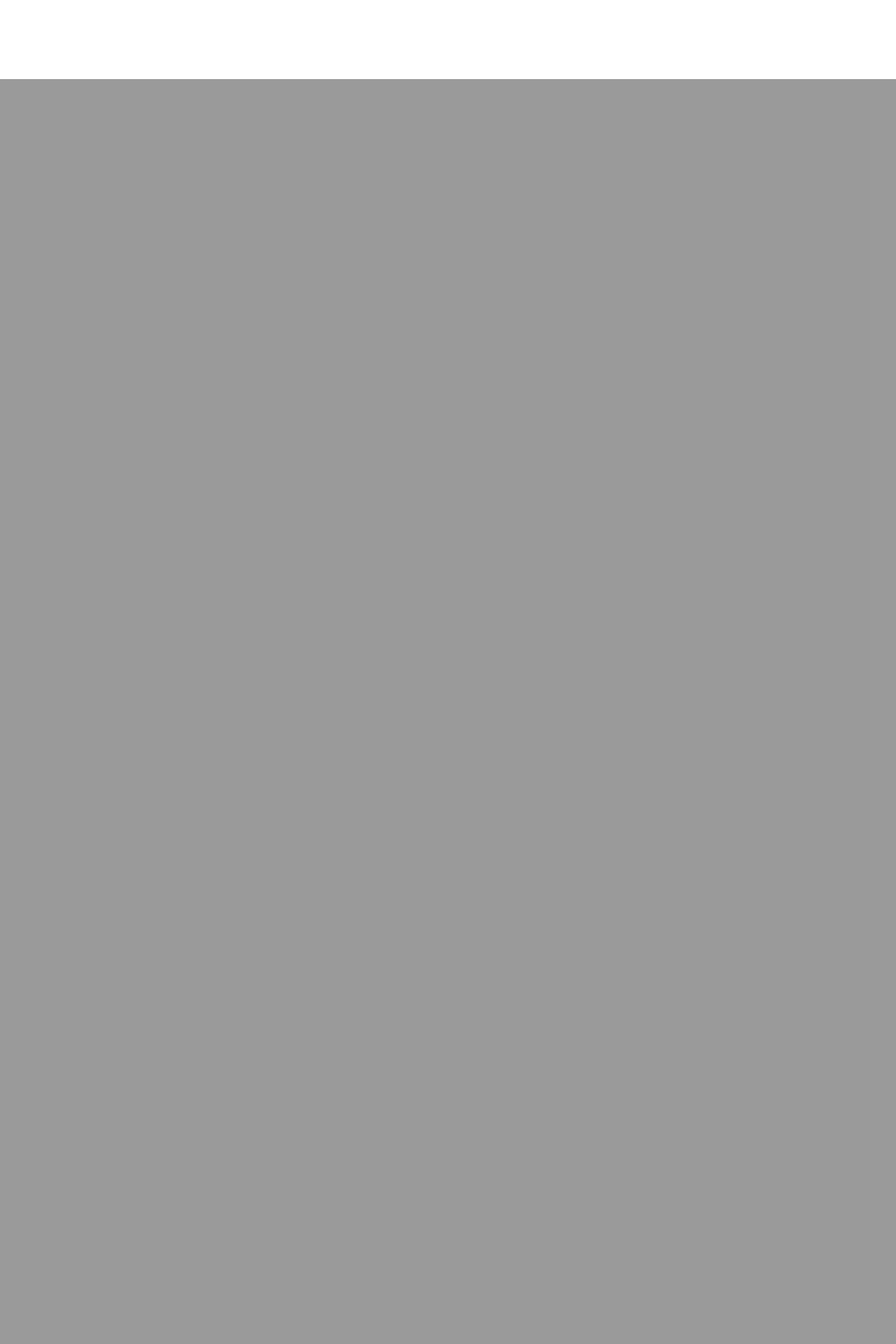
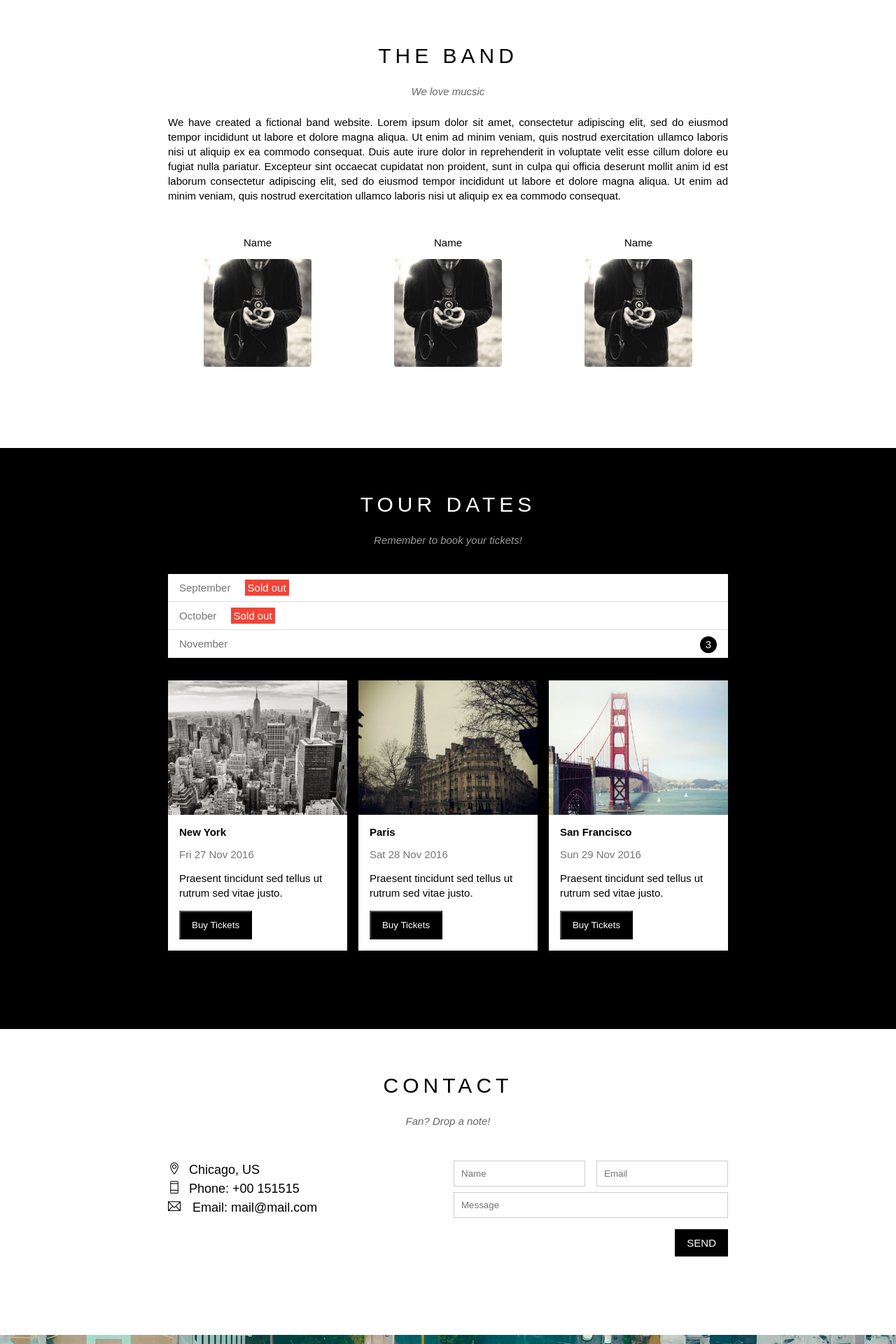
Before and after one commit to danbaonguyen2001/WebBand_W3, a PHP site: page / in a window 1280 px wide. Shown: the part 687-2607 px from the top of the page at 70% size. Before the commit the page ends 800 px from the top, so only its background shows below. Run offline with PHP 8.4, Linux system fonts and the light colour scheme.

Commit message:
first-commit

```diff
--- a/assets/css/style.css
+++ b/assets/css/style.css
@@ -8,6 +8,47 @@ html{
     font-family: Arial, Helvetica, sans-serif;
 
 }
+.mt-8{
+    margin-top: 8px !important;
+}
+.mt-16{
+    margin-top: 16px !important;
+}
+/*commom*/
+.clear{
+    clear: both;
+}
+.text-white{
+    color: #fff !important ;
+}
+.row{
+    margin-left: -8px;
+    margin-right: -8px;
+}
+.row::after{
+    content: "";
+    display: block;
+    clear: both;
+}
+.col{
+    float: left;
+    padding-left: 8px;
+    padding-right: 8px;
+}
+.col-half{
+    width: 50%;
+}
+.col-third{
+    width: 33.33333%;
+}
+.col-full{
+    width: 100%;
+}
+.text-center{
+    text-align: center !important;
+}
+
+/*Main*/
 /*
 vi tri
 kich thuoc(width,height)
@@ -114,7 +155,7 @@ kieu dang
     font-weight: 450;
     margin-bottom: 20px;
 }
-#slider .text-decription
+#slider .text-description
 {
     font-size: 20px;
 }
@@ -122,7 +163,253 @@ kieu dang
 #content{
 
 }
+#content .content-section{
+    width: 800px;
+    padding: 64px 0 112px;
+    margin-left: auto;
+    margin-right: auto;
+}#content .section-heading{
+    font-size: 30px;
+    text-align: center;
+    font-weight: 500;
+    letter-spacing: 6px;
+}#content .section-sub-heading{
+    font-size: 15px;
+    text-align: center;
+    margin-top: 25px;
+    font-style: italic;
+   opacity: 0.6;
+}
+#content .about-text{
+    margin-top: 25px;
+    font-size: 15px;
+    text-align: justify;
+    line-height: 1.4;
+}
+
+#content .member-name{
+    font-size: 15px;
+
+}
+#content .member-img{
+    width: 154px;
+    margin-top: 15px;
+    border-radius: 4px;
+}
+#content .members-list{
+    margin-top: 48px;
+}
+/*Tour section  */
+.tour-section{
+    background-color: #000;
+}
+.tickets_list{
+    background-color: #fff;
+    margin-top: 40px;
+    list-style: none;
+}
+.tickets_list li{
+    color: #757575;
+    font-size: 15px;
+    padding: 11px 16px;
+    border-bottom: 1px solid #ddd;
+
+}
+.tickets_list .sold-out{
+    background-color: #f44336;
+    color: #fff;
+    padding: 3px 4px;
+    margin-left: 16px;
+}
+.tickets_list .quantity{
+    float: right;
+    width: 24px;
+    height: 24px;
+    background-color: #000;
+    color: #fff;
+    border-radius: 50%;
+    text-align: center;
+    line-height:24px ;
+    margin-top: -2px;
+}
+/*place*/
+.places-list{
+    margin-top: 32px;
+}
+
+.place-img{
+    width: 100%;
+    display: block;
+}
+
+.place-img:hover{
+    opacity: 0.6;
+}
+.place-body{
+    background-color: #fff;
+    padding: 16px;
+    font-size: 15px;
+}
+.place-heading{
+    font-size: 15px;
+    font-weight: 600;
+}
+.place-time{
+    margin-top: 15px;
+    color: #757575;
+}
+.place-desc{
+    margin-top: 15px;
+    line-height: 1.4;
+}
+.place-buy-btn{
+    color: #fff;
+    background-color: #000;
+    text-decoration: none;
+    padding: 11px 16px;
+    display: inline-block;
+    margin-top: 15px;
+}
+.place-buy-btn:hover{
+    background-color: #ccc;
+    color: #000;
+}
 
 #footer{
 
 }
+/*Buy tickets*/
+.modal{
+    position: fixed;
+    top: 0;
+    right: 0;
+    bottom: 0;
+    left: 0;
+    background: rgb(0, 0,0, 0.4);
+    align-items: center;
+    justify-content: center;
+    display: none;
+}
+.modal.open{
+    display: flex;
+}
+.modal-container{
+    background: #fff;
+    width: 900px;
+    max-width: calc(100%-32px);
+    min-height: 200px;
+    position: relative;
+    animation: modalFadeIn ease 0.5s;
+
+}
+.modal-header{
+    background: #009688;
+    height: 130px;
+    display: flex;
+    align-items: center;
+    justify-content: center;
+    font-size: 30px;
+    color: #fff;
+}
+.modal-heading-icon{
+    margin-right: 16px;
+}
+
+.modal-close{
+    position: absolute;
+    right: 0;
+    top: 0;
+    color: #fff;
+    padding: 12px;
+    cursor: pointer;
+    opacity: 0.7;
+}
+.modal-close:hover{
+    opacity: 1;
+}
+.modal-body{
+    padding: 16px;
+
+}
+.modal-label{
+    display: block;
+    font-size: 15px;
+    padding-bottom: 10px;
+    margin-bottom: 8px;
+}
+.modal-input{
+    border: 1px solid #ccc;
+    width: 100%;
+    font-size: 15px;
+    padding: 10px;
+    margin-bottom: 40px;
+}
+#buy-tickets{
+    background: #009688;
+    border: none;
+    color: #fff;
+    width: 100%;
+    font-size: 15px;
+    text-transform: uppercase;
+    padding: 18px;
+    cursor: pointer;
+}
+#buy-tickets:hover{
+    opacity: 0.7;
+}
+.modal-footer{
+    padding: 16px;
+    text-align: right;
+
+}
+.modal-footer a{
+    color:#2196F3 ;
+}
+@keyframes modalFadeIn{
+    from {
+        opacity: 0.1;
+        transform:translateY(-150px) ;
+    }
+    to{
+        opacity: 1;
+        transform:translateY(0px) ;
+    }
+}
+/*Contact form*/
+.contact-content{
+    margin-top: 48px;
+}
+.contact-info i[class*="ti-"]{
+    width: 30px;
+    display: inline-block;
+}
+
+
+.contact-info{
+    font-size: 18px;
+    line-height: 1.5;
+}
+.contact-form{
+    font-size: 15px;
+
+}
+.contact-form .form-control{
+    padding: 10px;
+    border: 1px solid #ccc;
+    width: 100%;
+}
+.contact-form .form-submit-btn{
+    font-size: 15px;
+    background: #000;
+    color: #fff;
+    border: 1px solid #000;
+    padding: 10px 16px;
+    float: right;
+    cursor: pointer;
+}
+.contact-form .form-submit-btn:hover{
+    opacity: 0.3;
+}
+.map-section img{
+    width: 100%;
+}
--- a/index.html
+++ b/index.html
@@ -5,7 +5,7 @@
     <meta charset="UTF-8">
     <meta http-equiv="X-UA-Compatible" content="IE=edge">
     <meta name="viewport" content="width=device-width, initial-scale=1.0">
-    <title>Document</title>
+    <title>The Band</title>
     <link rel="stylesheet" href="./assets/css/style.css">
     <link rel="stylesheet" href="assets/fonts/themify-icons-font/themify-icons/themify-icons.css">
 </head>
@@ -43,18 +43,184 @@
         <div id="slider">
             <div class="text-content">
                 <h1 class="text-heading"> Chicago<h1>
-                        <div class="text-decription">Thank you, Chicago - A night we won't forget.</div>
+                        <div class="text-description">Thank you, Chicago - A night we won't forget.</div>
             </div>
         </div>
 
         <div id="content">
+            <!--About section-->
+            <div class="content-section">
+                <h2 class="section-heading">THE BAND</h2>
+                <p class="section-sub-heading">We love mucsic</p>
+                <p class="about-text">
+                    We have created a fictional band website. Lorem ipsum dolor sit amet, consectetur adipiscing elit,
+                    sed do eiusmod tempor incididunt ut labore et dolore magna aliqua. Ut enim ad minim veniam, quis
+                    nostrud exercitation ullamco laboris nisi ut aliquip ex ea commodo consequat. Duis aute irure dolor
+                    in reprehenderit in voluptate velit esse cillum dolore eu fugiat nulla pariatur. Excepteur sint
+                    occaecat cupidatat non proident, sunt in culpa qui officia deserunt mollit anim id est laborum
+                    consectetur adipiscing elit, sed do eiusmod tempor incididunt ut labore et dolore magna aliqua. Ut
+                    enim ad minim veniam, quis nostrud exercitation ullamco laboris nisi ut aliquip ex ea commodo
+                    consequat.
+                </p>
+                <div class="row members-list">
+                    <div class="col col-third text-center">
+                        <p class="member-name">Name</p>
+                        <img src="assets/img/Band/member.jpg" alt="Name" class="member-img">
+                    </div>
+                    <div class="col col-third text-center">
+                        <p class="member-name">Name</p>
+                        <img src="assets/img/Band/member.jpg" alt="Name" class="member-img">
+                    </div>
+                    <div class="col col-third text-center">
+                        <p class="member-name">Name</p>
+                        <img src="assets/img/Band/member.jpg" alt="Name" class="member-img">
+                    </div>
+                    <div class="clear"></div>
+                </div>
+            </div>
 
+            <!--Tour section-->
+            <div class="tour-section">
+                <div class="content-section">
+                    <h2 class="section-heading text-white">TOUR DATES</h2>
+                    <!--Tickets-->
+                    <p class="section-sub-heading text-white">Remember to book your tickets!</p>
+                    <ul class="tickets_list">
+                        <li>September <span class="sold-out">Sold out</span> </li>
+                        <li>October <span class="sold-out">Sold out</span></li>
+                        <li>November <span class="quantity">3</span></li>
+                    </ul>
+                    <!--Places-->
+                    <div class="row places-list">
+                        <div class="col col-third">
+                            <img src="./assets/img/Places/place1.jpg" alt="New York" class="place-img">
+                            <div class="place-body">
+                                <h3 class="place-heading">New York</h3>
+                                <p class="place-time">Fri 27 Nov 2016</p>
+                                <p class="place-desc">Praesent tincidunt sed tellus ut rutrum sed vitae justo.</p>
+                                <button  class="place-buy-btn js-buy-ticket">Buy Tickets</button>
+                            </div>
+                        </div>
+                        <div class="col col-third">
+                            <img src="./assets/img/Places/place2.jpg" alt="New York" class="place-img">
+                            <div class="place-body">
+                                <h3 class="place-heading">Paris</h3>
+                                <p class="place-time">Sat 28 Nov 2016</p>
+                                <p class="place-desc">Praesent tincidunt sed tellus ut rutrum sed vitae justo.</p>
+                                <button  class="place-buy-btn js-buy-ticket">Buy Tickets</button>
+                            </div>
+                        </div>
+                        <div class="col col-third">
+                            <img src="./assets/img/Places/place3.jpg" alt="New York" class="place-img">
+                            <div class="place-body">
+                                <h3 class="place-heading">San Francisco</h3>
+                                <p class="place-time">Sun 29 Nov 2016</p>
+                                <p class="place-desc">Praesent tincidunt sed tellus ut rutrum sed vitae justo.</p>
+                                <button  class="place-buy-btn js-buy-ticket">Buy Tickets</button>
+                            </div>
+                        </div>
+                        <div class="clear"></div>
+                    </div>
+                </div>
+            </div>
+            <!--Contact section-->
+            <div class="content-section">
+                <h2 class="section-heading">CONTACT</h2>
+                <p class="section-sub-heading">Fan? Drop a note!</p>
+
+                <div class="row contact-content">
+                    <div class="col col-half contact-info">
+                        <p><i class="ti-location-pin"></i>Chicago, US</p>
+                        <p><i class="ti-mobile"></i>Phone: +00 151515</p>
+                        <p><i class="ti-email"></i> Email: mail@mail.com</p>
+
+                    </div>
+                    <div class="col col-half contact-form">
+                        <form action="">
+                            <div class="row">
+                                <div class="col col-half">
+                                   <input type="text" name="" placeholder="Name" required id="" class="form-control">
+                                </div>
+                                <div class="col col-half">
+                                    <input type="email" name="" placeholder="Email" required id="" class="form-control">
+                                 </div>
+                            </div>
+                            <div class="row">
+                                <div class="col col-full mt-8">
+                                    <input type="text" name="" placeholder="Message" required id="" class="form-control">
+                                </div>
+                            </div>
+                            <input class="form-submit-btn mt-16" type="submit" value="SEND">
+                        </form>
+                    </div>
+                </div>
+            </div>
+            <!--End:Contact section-->
+            <div class="map-section">
+                <img src="./assets/img/map/map.jpg" alt="Map">
+            </div>
         </div>
 
         <div id="footer">
 
         </div>
     </div>
+    <div class="modal js-modal">
+        <div class="modal-container js-modal-container">
+            <div class="modal-close js-modal-close">
+                <i class="ti-close"></i>
+            </div>
+            <header class="modal-header">
+                <i class="modal-heading-icon ti-bag"></i>
+                Tickets
+            </header>
+
+            <div class="modal-body">
+                <label for="quantity" class="modal-label">
+                    <i class="ti-shopping-cart"></i>
+                    Tickets, $15 per person
+                </label>
+                <input id="quantity" type="text" class="modal-input" placeholder="How many">
+                <label for="email" class="modal-label">
+                    <i class="ti-user"></i>
+                    Send to
+                </label>
+                <input id="email" type="text" class="modal-input" placeholder="Enter email">
+                <button id="buy-tickets">
+                    Pay
+                    <i class="ti-check"></i>
+                </button>
+            </div>
+            <footer class="modal-footer">
+                <p class="modal-help"> Need <a href="">help!</a></p>
+            </footer>
+        </div>
+
+    </div>
+
+    <script>
+        const buyBtns=document.querySelectorAll('.js-buy-ticket')
+        const modal=document.querySelector('.js-modal')
+        const modalClose=document.querySelector('.js-modal-close')
+        const modalContainer=document.querySelector('.js-modal-container')
+        function showBuyTickets(){
+           modal.classList.add('open')
+        }
+        function hideBuyTickets(){
+           modal.classList.remove('open')
+        }
+
+        for(const buyBtn of buyBtns){
+            buyBtn.addEventListener('click',showBuyTickets)
+        }
+
+        modalClose.addEventListener('click',hideBuyTickets)
+
+        modalContainer.addEventListener('click', function(event){
+            event.stopPropagation()
+        })
+        modal.addEventListener('click',hideBuyTickets)
+    </script>
 </body>
 
 </html>
```
Also changed, not shown: assets/img/Band/member.jpg (added), assets/img/Places/place1.jpg (added), assets/img/Places/place2.jpg (added), assets/img/Places/place3.jpg (added), assets/img/map/map.jpg (added).
